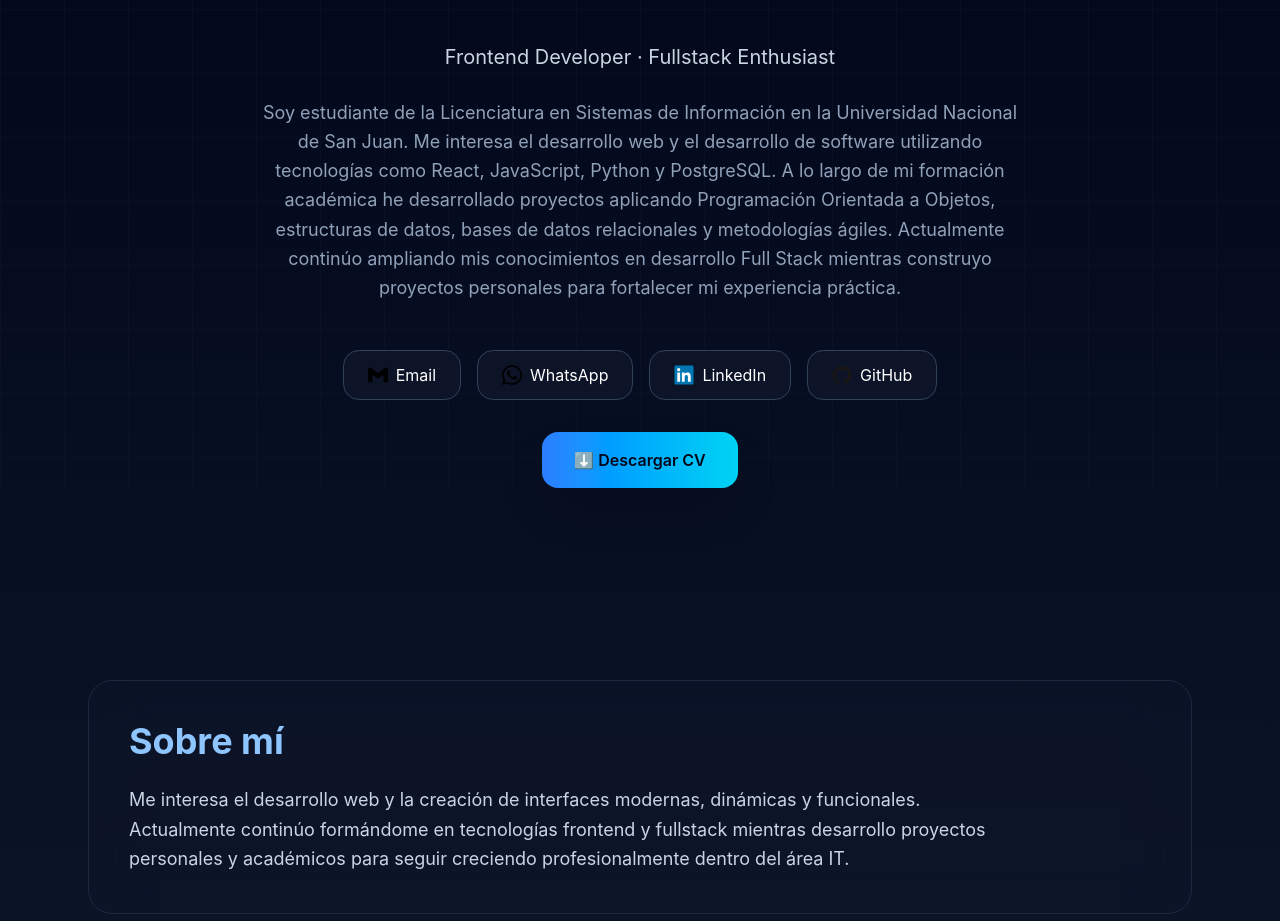
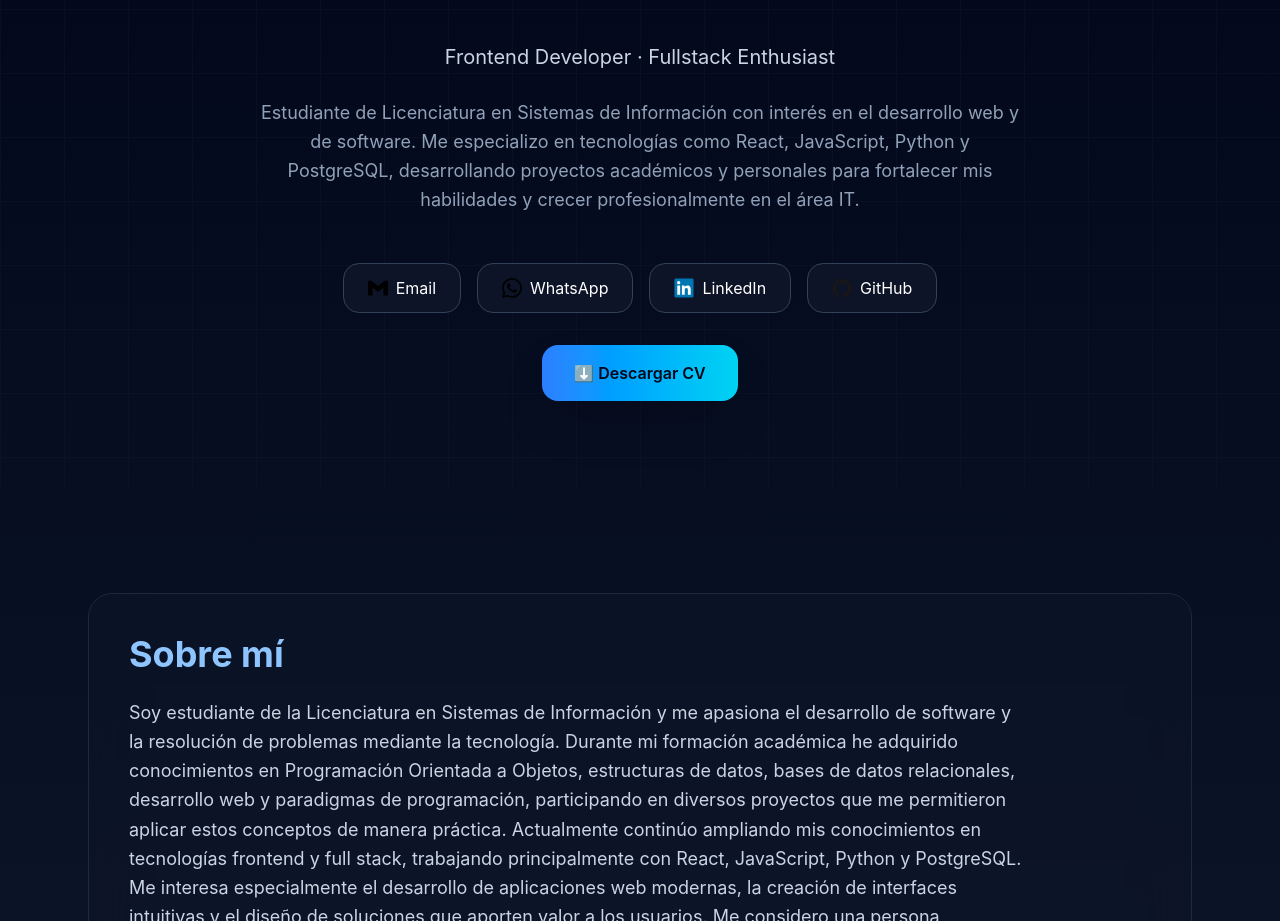
Before and after one commit to santiquiroga-s/portfolio-web, a React (Vite) app: page / in a window 1280 px wide. Shown: the part 311-1232 px from the top of the page. Built offline with nearby package versions, Linux system fonts and the light colour scheme.

Commit message:
modificacion 1

```diff
--- a/src/portafolio.jsx
+++ b/src/portafolio.jsx
@@ -145,14 +145,7 @@ export default function PortfolioSantiagoQuiroga() {
           </p>
 
           <p className="text-slate-400 max-w-3xl mx-auto mt-6 text-lg leading-relaxed">
-            Soy estudiante de la Licenciatura en Sistemas de Información en la
-            Universidad Nacional de San Juan. Me interesa el desarrollo web y el desarrollo
-            de software utilizando tecnologías como React, JavaScript, Python y PostgreSQL.
-            A lo largo de mi formación académica he desarrollado proyectos aplicando
-            Programación Orientada a Objetos, estructuras de datos, bases de datos relacionales
-            y metodologías ágiles. Actualmente continúo ampliando mis conocimientos en
-            desarrollo Full Stack mientras construyo proyectos personales para fortalecer mi
-            experiencia práctica.
+            Estudiante de Licenciatura en Sistemas de Información con interés en el desarrollo web y de software. Me especializo en tecnologías como React, JavaScript, Python y PostgreSQL, desarrollando proyectos académicos y personales para fortalecer mis habilidades y crecer profesionalmente en el área IT.
           </p>
 
           {/* Buttons */}
@@ -249,11 +242,11 @@ export default function PortfolioSantiagoQuiroga() {
           </h2>
 
           <p className="text-slate-300 text-lg leading-relaxed max-w-4xl">
-            Me interesa el desarrollo web y la creación de interfaces modernas,
-            dinámicas y funcionales. Actualmente continúo formándome en
-            tecnologías frontend y fullstack mientras desarrollo proyectos
-            personales y académicos para seguir creciendo profesionalmente
-            dentro del área IT.
+            Soy estudiante de la Licenciatura en Sistemas de Información y me apasiona el desarrollo de software y la resolución de problemas mediante la tecnología. Durante mi formación académica he adquirido conocimientos en Programación Orientada a Objetos, estructuras de datos, bases de datos relacionales, desarrollo web y paradigmas de programación, participando en diversos proyectos que me permitieron aplicar estos conceptos de manera práctica.
+
+Actualmente continúo ampliando mis conocimientos en tecnologías frontend y full stack, trabajando principalmente con React, JavaScript, Python y PostgreSQL. Me interesa especialmente el desarrollo de aplicaciones web modernas, la creación de interfaces intuitivas y el diseño de soluciones que aporten valor a los usuarios.
+
+Me considero una persona responsable, con capacidad de aprendizaje constante y gran interés por enfrentar nuevos desafíos. Mi objetivo es incorporarme al ámbito profesional para seguir desarrollando experiencia, contribuir en proyectos reales y continuar creciendo dentro de la industria tecnológica.
           </p>
         </motion.div>
       </section>
```
